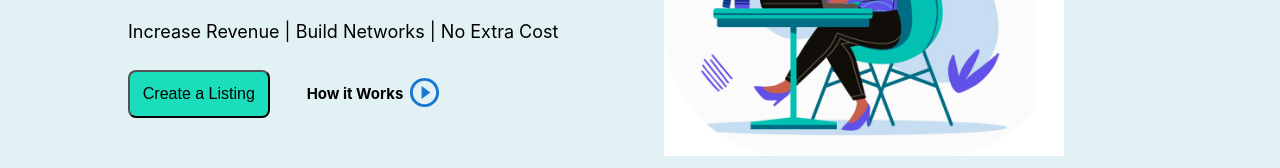
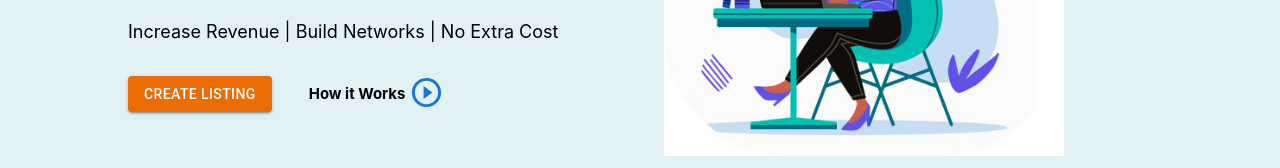
Before and after one commit to dauddi/kuzahub, a Next.js app: page / in a window 1280 px wide. Shown: the part 176-344 px from the top of the page. Built offline with nearby package versions, Linux system fonts and the light colour scheme; no server answers.

Commit message:
initial local auth api route -- no encryption

```diff
--- a/src/components/common/ButtonPrimary.jsx
+++ /dev/null
@@ -1,11 +0,0 @@
-import React from 'react'
-import Link from 'next/link'
-import styles from './btnprimary.module.scss'
-
-const ButtonPrimary = (props) => {
-    return (
-        <button onClick={props.clickHandler} className={styles.button}> {props.title} </button>
-    )
-}
-
-export default ButtonPrimary
--- a/src/components/common/btnprimary.module.scss
+++ /dev/null
@@ -1,7 +0,0 @@
-.button {
-  border-radius: 8px;
-  background-color: #1adebb;
-  padding: 0.8em;
-  font-size: 1rem;
-  outline: hidden;
-}
--- a/src/components/homepage/Banner.jsx
+++ b/src/components/homepage/Banner.jsx
@@ -3,18 +3,21 @@ import styles from './banner.module.scss'
 import Image from 'next/image'
 import PlayCircleOutlineIcon from '@mui/icons-material/PlayCircleOutline';
 import Divider from '@mui/material/Divider';
-import ButtonPrimary from '../common/ButtonPrimary';
-import {useSelector} from 'react-redux'
 import Router from 'next/router'
+import { Button } from '@mui/material';
+import { useSession } from 'next-auth/react'
+import { signIn } from 'next-auth/react'
 
 const Banner = () => {
-    const isAuthenticated = useSelector((state) => state.auth.isAuthenticated)
 
-    const handleCreateListing = () => {
-        if (isAuthenticated) {
+    const {data: session, status} = useSession();
+
+    const handleCreateListing = (e) => {
+        e.preventDefault();
+        if (session && status === 'authenticated') {
             Router.push('/ap/NewListing')
         } else {
-            Router.push('/nu/register')
+            signIn();
         }
     }
 
@@ -26,7 +29,7 @@ const Banner = () => {
                 <p> Increase Revenue | Build Networks | No Extra Cost </p>
 
                 <div className={styles.cta} >
-                    <ButtonPrimary clickHandler={handleCreateListing} title="Create a Listing" />
+                    <Button color="warning" onClick={e => handleCreateListing(e)} variant="contained">Create Listing</Button>
 
                     <Divider variant="middle" orientation="vertical" />
 
--- a/src/components/marketplace/ListingCard.jsx
+++ b/src/components/marketplace/ListingCard.jsx
@@ -8,6 +8,7 @@ import { Divider } from '@mui/material';
 import Link from 'next/link';
 
 const ListingCard = ({listing}) => {
+    const user = listing.owner[0];
 
     const getTimeUpdate = () => {
         const now = Date.now();
@@ -43,9 +44,9 @@ const ListingCard = ({listing}) => {
                 <p>{listing.desc}</p>
 
                 <div className={styles.card_user}>
-                    <Avatar src="https://avatars.githubusercontent.com/u/15913767?v=4" fontSize='small' />
-                    <p> Mary G. </p>
-                    { true &&  <CheckCircleIcon color="success" fontSize='small' />}
+                    <Avatar src={user.image} fontSize='small' />
+                    <p> {user.name} </p>
+                    { !user.emailVerified &&  <CheckCircleIcon color="success" fontSize='small' />}
                 </div>
 
                 <div className={styles.card_user} >
--- a/src/components/marketplace/ListingList.jsx
+++ b/src/components/marketplace/ListingList.jsx
@@ -4,18 +4,17 @@ import Loader from '../common/Loader'
 // import listings from '../../../listings.json'
 import ListingCard from './ListingCard'
 import useSWR from 'swr'
-import {getSession} from 'next-auth/react'
+import { getSession } from 'next-auth/react'
 
 const fetcher = (url) => fetch(url).then((res) => res.json());
 
 const ListingList = (props) => {
-    const {data, error} = useSWR('/api/listings', fetcher)
+    const { data, error } = useSWR('/api/listings/all', fetcher)
     const [posts, setPosts] = useState([])
 
     useEffect(() => {
         if (data) {
             const {posts} = data;
-            console.log(posts);
 
             props.home ? posts = posts.slice(0, 6) : posts = posts
             setPosts(posts);
@@ -29,7 +28,7 @@ const ListingList = (props) => {
     if (!data) return <div>Loading...</div>
 
     return (
-        <div className={styles.listings}>
+        <div className={ styles.listings }>
             { posts.map(post => <ListingCard listing={post} key={post.id} /> ) }
         </div>
     )
```
Also changed, not shown: pages/api/auth/local.js (added, +19 -0 lines), pages/api/listings/new.js (+10 -1 lines), src/components/common/Navbar.jsx (+1 -8 lines), pages/api/listings/all.js (renamed from pages/api/listings/index.js).
